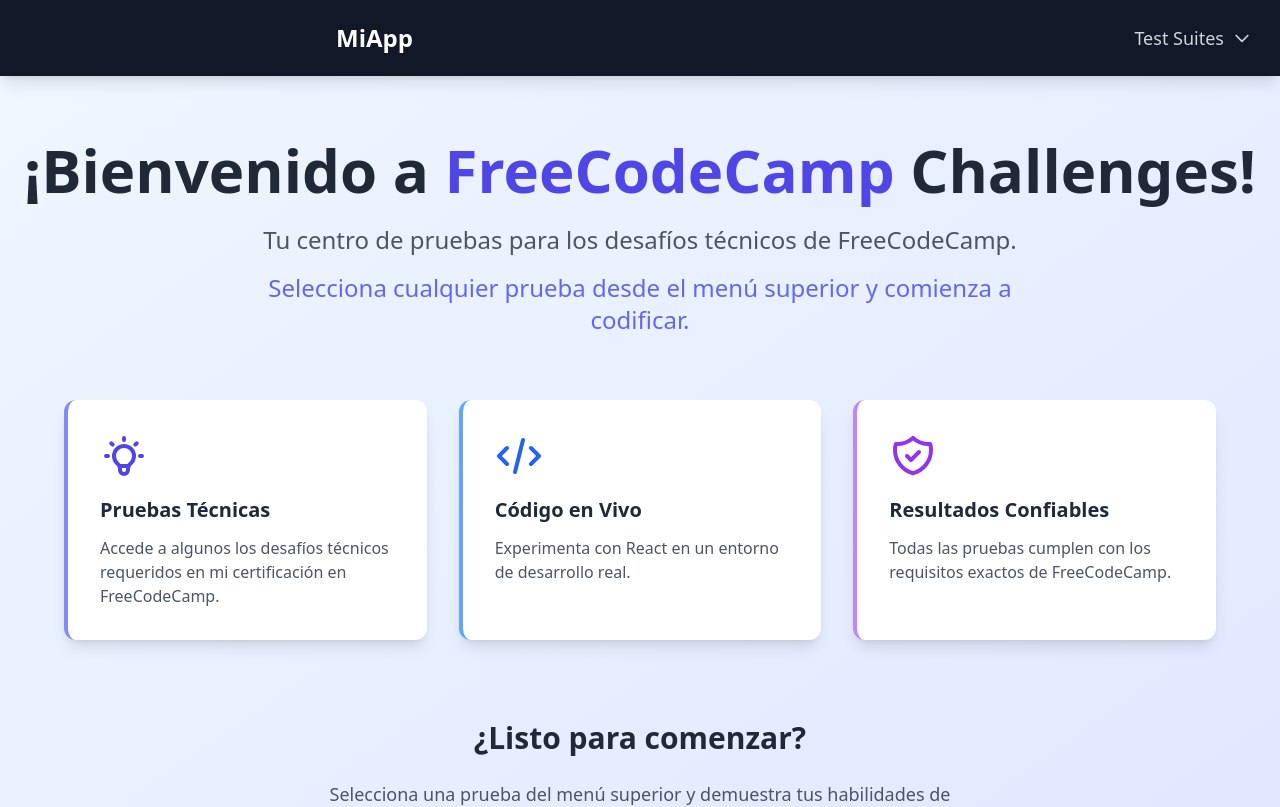
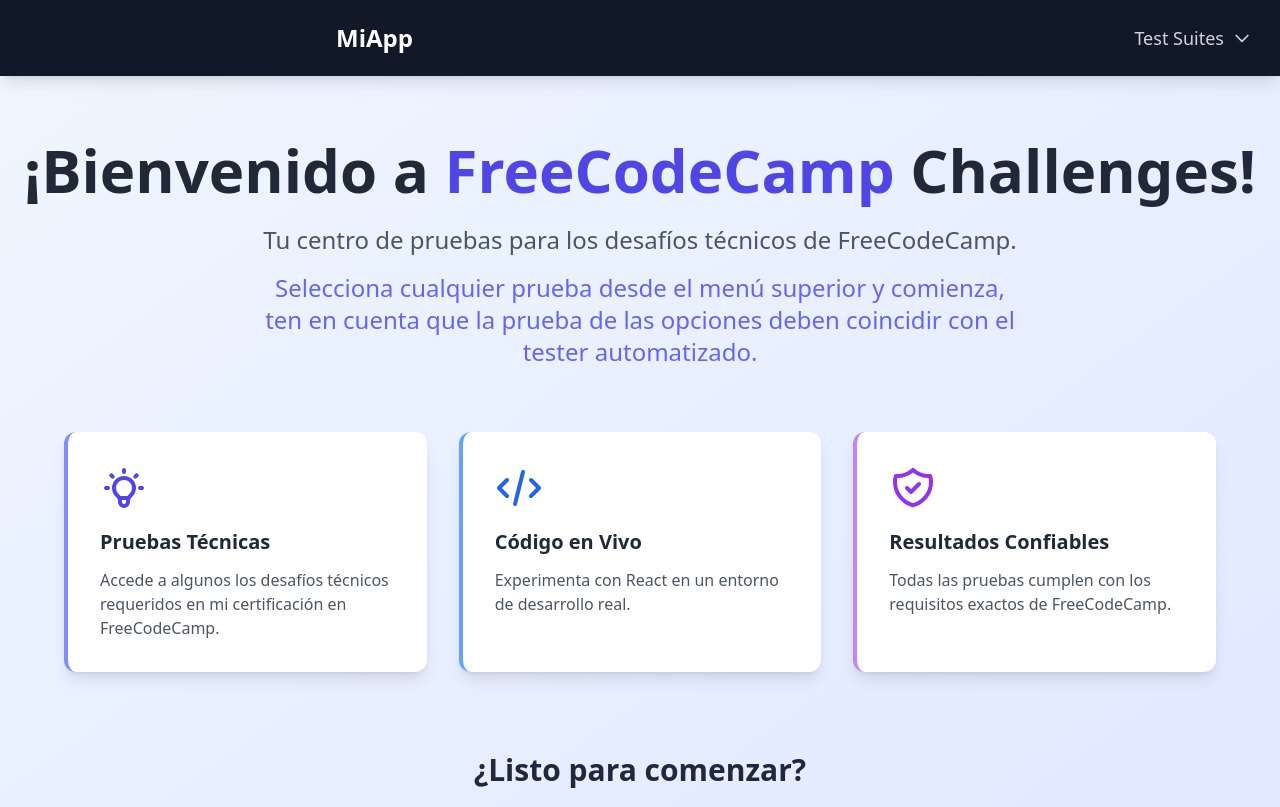
Before and after one commit to URIOXX/vite-project, a React (Vite) app: page / in a window 1280 px wide. Shown: the top 807 px of the page. Built offline with nearby package versions, Linux system fonts and the light colour scheme.

Commit message:
algo mas

```diff
--- a/src/components/homepage.tsx
+++ b/src/components/homepage.tsx
@@ -19,8 +19,9 @@ const Homepage = () => {
           <p className="text-xl md:text-2xl text-gray-600 max-w-3xl mx-auto leading-relaxed">
             Tu centro de pruebas para los desafíos técnicos de FreeCodeCamp.
             <span className="block mt-4 text-indigo-500 font-medium">
-              Selecciona cualquier prueba desde el menú superior y comienza a
-              codificar.
+              Selecciona cualquier prueba desde el menú superior y comienza, ten
+              en cuenta que la prueba de las opciones deben coincidir con el
+              tester automatizado.
             </span>
           </p>
         </div>
```
